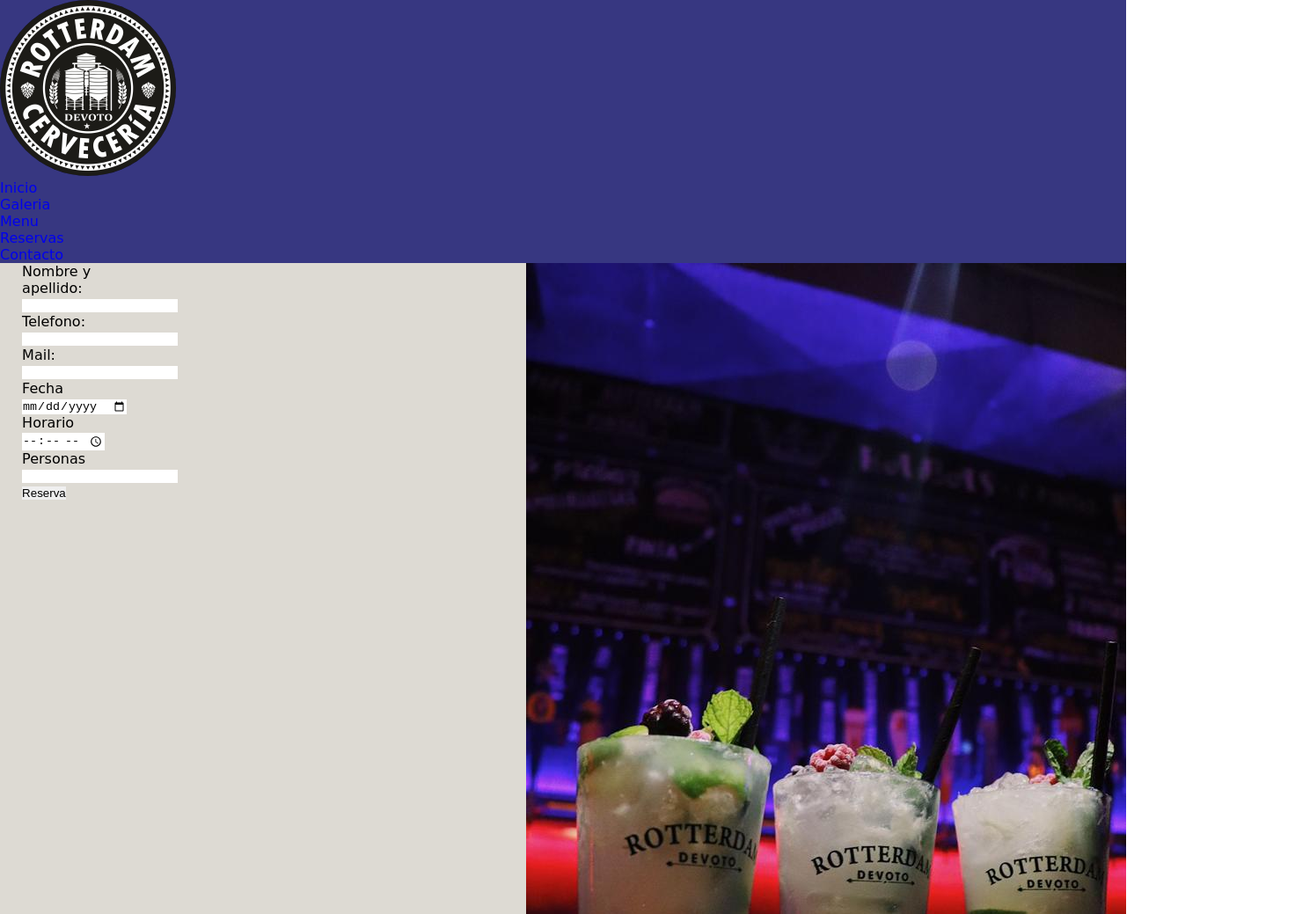
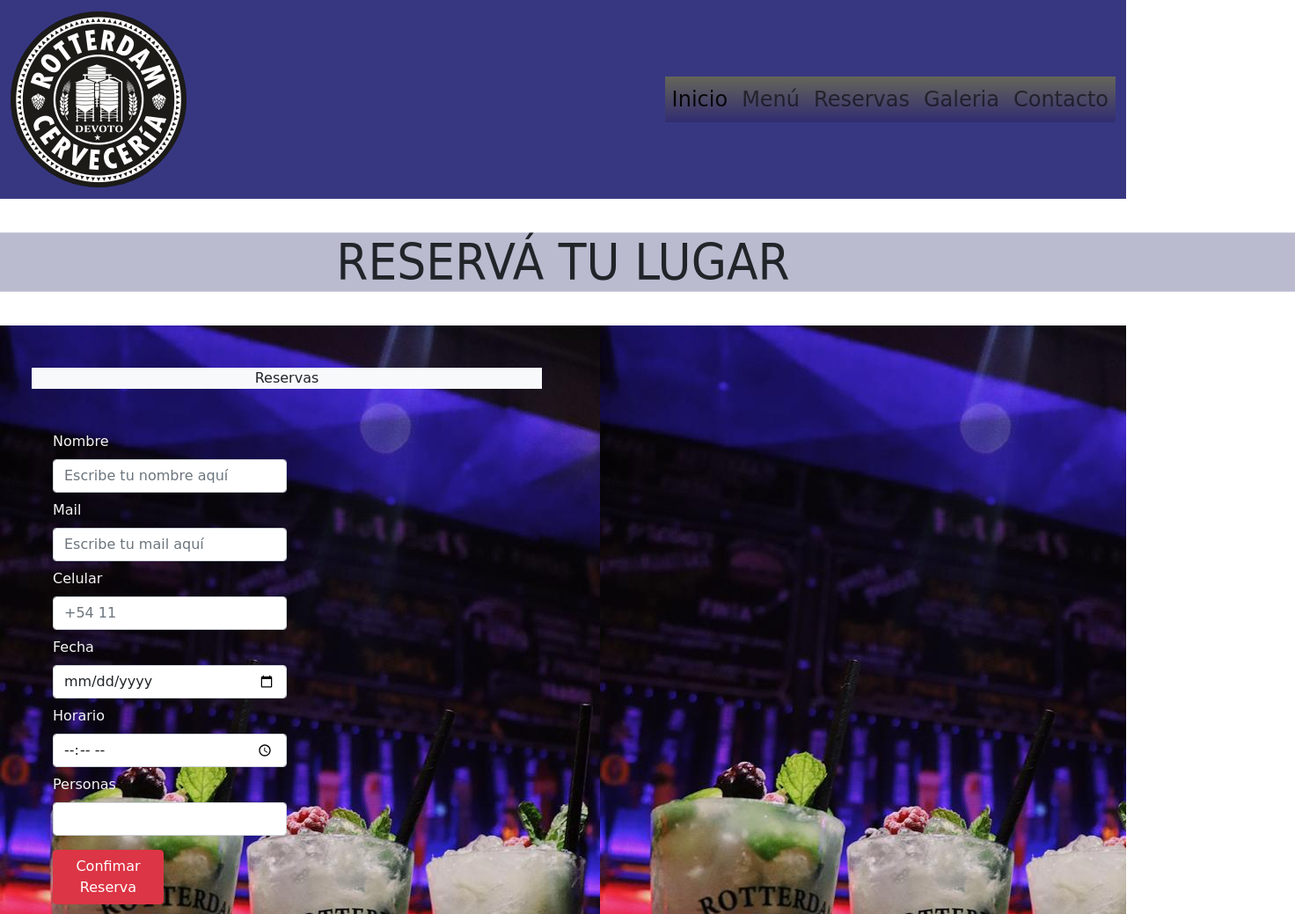
Before and after one commit to TatianaSigal/ROTTERDAM-SIGAL, a plain HTML site: page ROTTERDAM-SIGAL/paginas/reservas.html in a window 1280 px wide. Shown: the top 1039 px of the page at 88% size, 1472 px wide, since content can reach past the window. Drawn offline with nearby package versions, Linux system fonts and the light colour scheme; a web font is replaced by a local one.

Commit message:
cambie header en todas las paginas y cambie form de reserva

```diff
--- a/ROTTERDAM-SIGAL/paginas/reservas.html
+++ b/ROTTERDAM-SIGAL/paginas/reservas.html
@@ -5,65 +5,105 @@
         <meta charset="UTF-8">
         <meta http-equiv="X-UA-Compatible" content="IE=edge">
         <meta name="viewport" content="width=device-width, initial-scale=1.0">
+        <link href="https://cdn.jsdelivr.net/npm/bootstrap@5.1.3/dist/css/bootstrap.min.css" rel="stylesheet" integrity="sha384-1BmE4kWBq78iYhFldvKuhfTAU6auU8tT94WrHftjDbrCEXSU1oBoqyl2QvZ6jIW3" crossorigin="anonymous">
+
         <title>RESERVAS</title>
+        <link rel="icon" type="imagenes/png" href="../imagenes/logo.jpg" >
         <link rel="stylesheet" href="../style.css">
-    <link class= "favicon" rel="icon" type="imagenes/png" href="../imagenes/logo.jpg">
-    <link href="https://fonts.googleapis.com/css2?family=Coda:wght@800&display=swap" rel="stylesheet">
+
+
     </head>
 
 <body>
+
     <header class="header">
-        <img src="../imagenes/logo.jpg" alt="logo de la cerveceria " class="logoGeneral">
-
-        <nav>
-            <ul class="barraNavegacion">
-                <li class="barraNavegacion__li"><a href="../index.html" >Inicio</a></li>
-                <li class="barraNavegacion__li"><a href="../paginas/galeria.html">Galeria</a></li>
-                <li class="barraNavegacion__li"><a href="../paginas/menu.html">Menu</a></li>
-                <li class="barraNavegacion__li"><a href="#">Reservas</a></li>
-                <li class="barraNavegacion__li"><a href="../paginas/contacto.html">Contacto</a></li>
+        <nav class="navbar navbar-expand-lg navbar-light">
+            <div class="container-fluid">
+              <a class="navbar-brand" href="/"><img src="../imagenes/logo.jpg" alt="logo de la cerveceria " class="logoGeneral"></a>
+              <button class="navbar-toggler" type="button" data-bs-toggle="collapse" data-bs-target="#navbarNav" aria-controls="navbarNav" aria-expanded="false" aria-label="Toggle navigation">
+                <span class="navbar-toggler-icon"></span>
+              </button>
+              <div class="collapse navbar-collapse" id="navbarNav">
+                <ul class="navbar-nav ">
+                  <li class="nav-item">
+                    <a class="nav-link active" aria-current="page" href="../index.html">Inicio</a>
+                  </li>
+                  <li class="nav-item">
+                    <a class="nav-link" href="../paginas/menu.html">Menú</a>
+                  </li>
+                  <li class="nav-item">
+                    <a class="nav-link" href="#">Reservas </a>
+                  </li>
+                  <li class="nav-item">
+                    <a class="nav-link " href="../paginas/galeria.html">Galeria</a>
+                  </li>
+                  <li class="nav-item">
+                    <a class="nav-link " href="../paginas/contacto.html">Contacto</a>
+                  </li>
                 </ul>
+              </div>
+            </div>
           </nav>
     </header>
-  <main class="reservas">
-      <form class="reservas__lista">
-      <div>
-      <label for="Nombre completo" >Nombre y apellido:</label>
-      <input type="text" name="Nombre completo">
+
+    <h1 class=" contactate text-center my-5 md-70 sm-w-50">RESERVÁ TU LUGAR</h1>
+    <section class="container-fluid ">
+        <div class="row container-fluid">
+            <div class="col-lg-6 col-md-6 col-sm-12  ">
+             <p class="text-center my-5 bg-light">Reservas</p>
+        <form action="">
+
+            <div class="form-group container-fluid">
+                <label for="">Nombre</label>
+                <input type="text" placeholder="Escribe tu nombre aquí" class="form-control my-2 w-50">
             </div>
 
-      <div>
-      <label for="Telefono">Telefono:</label>
-      <input type="tel" name="Telefono">
+            <div class="form-group container-fluid">
+                <label for="">Mail</label>
+                <input type="text" placeholder="Escribe tu mail aquí" class="form-control my-2 w-50" >
             </div>
 
-      <div>
-      <label for="Mail"> Mail: </label>
-      <input type="email" name="Mail">
+            <div class="form-group container-fluid">
+                <label for="">Celular</label>
+                <input type="text" class="form-control my-2 w-50" id="exampleFormControlInput1" placeholder="+54 11">
+            </div>
+            <div class="form-group container-fluid">
+                <label for=""> Fecha </label>
+                <input type="date" class="form-control my-2 w-50" name="Fecha">
             </div>
 
-      <div>
-      <label for="Fecha"> Fecha </label>
-      <input type="date" name="Fecha">
+            <div class="form-group container-fluid">
+                <label for=""> Horario </label>
+                <input type="time" class="form-control my-2 w-50" name="Horario">
+            </div>
+            <div class="form-group container-fluid">
+                <label for="Personas">Personas</label>
+                <input type="number" class="form-control my-2 w-50" name="Personas">
             </div>
 
-      <div>
-      <label for="Horario"> Horario </label>
-      <input type="time" name="Horario">
+            <div class="form-group ">
+                <button class="btn btn-danger my-2 mx-4">Confimar Reserva</button>
+            </div>
+        </form>
     </div>
 
-      <div>
-      <label for="Personas">Personas</label>
-      <input type="number" name="Personas">
         </div>
+    </div>
+    </section>
 
-      <div>
 
-      <input type="submit" value="Reserva">
-      </div>
-    </form>
 
-  </main>
+
+
+
+
+
+
+
+
+
+
+
   <footer>
 
     <div>
--- a/ROTTERDAM-SIGAL/style.css
+++ b/ROTTERDAM-SIGAL/style.css
@@ -28,8 +28,13 @@ header{
     .nav-link{
         background-image: linear-gradient( rgb(101, 101, 89) , rgba(38, 25, 86, 0.361));
         font-size:24px;
-        justify-self: flex-end;
+
     }
+
+    header .navbar-nav{
+        margin-left: auto;
+    }
+
 /*
 .barraNavegacion{
     list-style: none;
@@ -70,10 +75,10 @@ main{
 
 .bienvenidos{
     /*tuki listo para mergear*/
-    font-size: 450%;
+    font-size: 300%;
     color: aliceblue;
     text-align: center;
-    position: absolute;
+    position:absolute;
     top: 300px;
     transform:scale(1.3,1.4);
 
```
Also changed, not shown: ROTTERDAM-SIGAL/index.html (+3 -3 lines), ROTTERDAM-SIGAL/paginas/contacto.html (+27 -10 lines), ROTTERDAM-SIGAL/paginas/galeria.html (+31 -11 lines), ROTTERDAM-SIGAL/paginas/menu.html (+28 -13 lines), 8 other files. Lines whose indentation alone changed are shown as unchanged.
